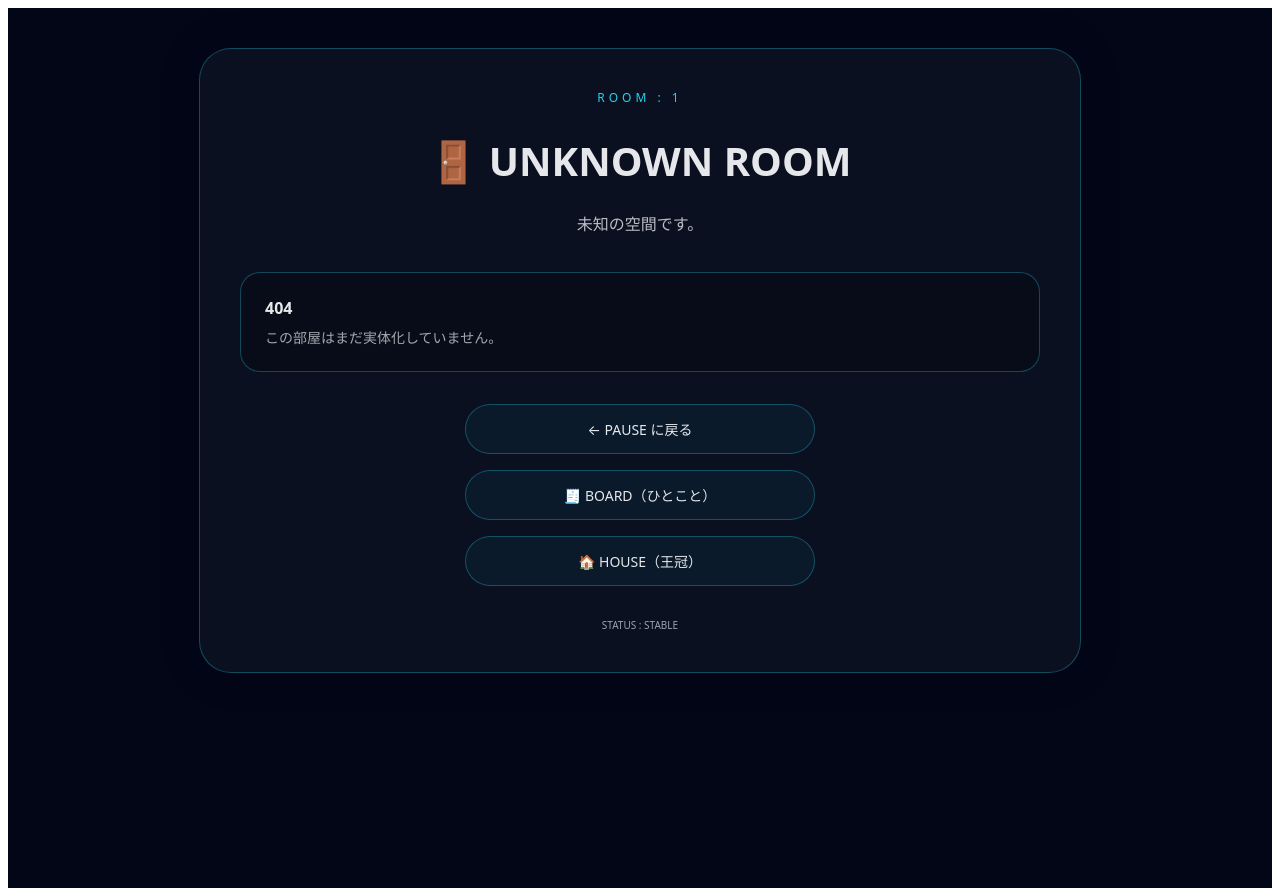
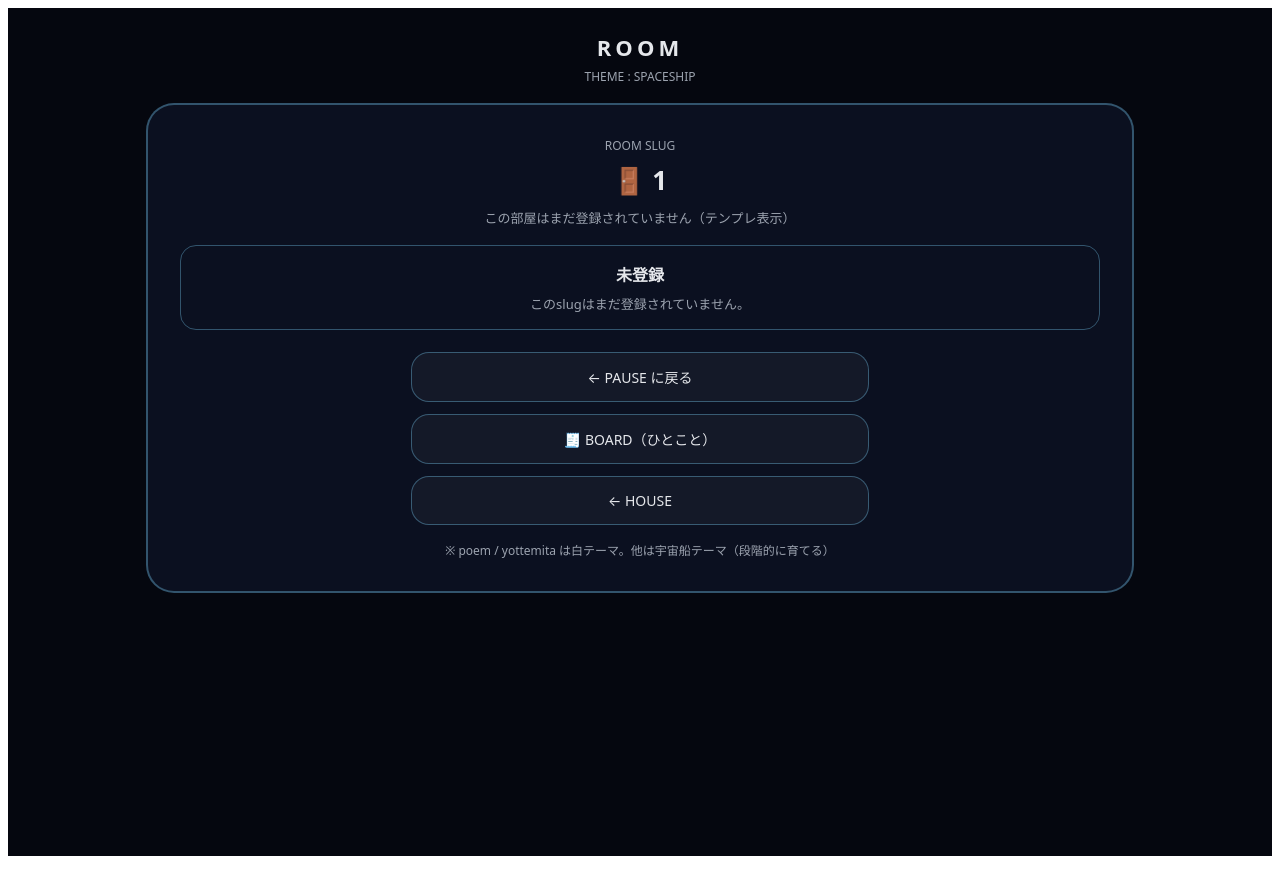
Before and after one commit to kan0601g-maker/pause-pwa, a Next.js app: page /rooms/1 in a window 1280 px wide. Before the commit this address had no page. After the commit the page ends 864 px from the top, so only its background shows below. Built offline with nearby package versions, Linux system fonts and the light colour scheme.

Commit message:
Update page.js

```diff
--- a/app/rooms/[slug]/page.js
+++ b/app/rooms/[slug]/page.js
@@ -1,6 +1,6 @@
 "use client";
 
-import React, { useMemo } from "react";
+import React, { useEffect, useMemo, useState } from "react";
 import Link from "next/link";
 import { useParams } from "next/navigation";
 
@@ -9,116 +9,473 @@ export default function RoomSlugPage() {
   const slug = (params?.slug || "").toString();
 
   const isPoem = slug === "poem";
-  const isManager = slug === "manager";
-  const isYottemita = slug === "yottemita";
+  const isYotte = slug === "yottemita";
 
-  // ========== 共通（宇宙船テーマ） ==========
-  const bg = "#020617";
+  // ========== 共通（宇宙船テーマ：他room用） ==========
+  const bg = "#05070f";
   const card = "#0b1020";
-  const border = "rgba(34,211,238,0.3)";
+  const border = "rgba(125,211,252,0.35)";
   const text = "#e5e7eb";
   const sub = "#9ca3af";
 
-  const shellStyle = {
+  const shell = {
     minHeight: "100vh",
-    background: isPoem ? "#ffffff" : bg,
-    color: isPoem ? "#111111" : text,
-    fontFamily: 'ui-sans-serif, system-ui, -apple-system, sans-serif',
-    padding: "40px 20px",
-    transition: "all 0.5s ease",
+    background: bg,
+    color: text,
+    fontFamily:
+      'ui-sans-serif, system-ui, -apple-system, "Segoe UI", Roboto, Arial',
+    padding: 24,
   };
 
-  const frameStyle = {
-    maxWidth: 800,
+  const frame = {
+    maxWidth: 920,
     margin: "0 auto",
-    borderRadius: 32,
-    border: isPoem ? "1px solid #eee" : `1px solid ${border}`,
-    background: isPoem ? "#fff" : card,
-    padding: "40px",
+    borderRadius: 28,
+    border: `2px solid ${border}`,
+    background: card,
+    padding: 32,
     textAlign: "center",
-    boxShadow: isPoem ? "0 10px 40px rgba(0,0,0,0.02)" : "0 0 40px rgba(0,0,0,0.2)",
   };
 
-  const btnStyle = (type) => ({
-    padding: "14px 24px",
-    borderRadius: 999,
+  const btn = {
+    padding: "14px 18px",
+    borderRadius: 18,
     fontSize: 14,
     cursor: "pointer",
-    border: isPoem ? "1px solid #e5e7eb" : `1px solid ${border}`,
-    background: isPoem ? "#fff" : "rgba(34,211,238,0.05)",
-    color: isPoem ? "#111" : text,
+    border: `1px solid ${border}`,
+    background: "rgba(255,255,255,0.04)",
+    color: text,
     textDecoration: "none",
     display: "inline-flex",
     alignItems: "center",
     justifyContent: "center",
     gap: 8,
-    transition: "all 0.3s ease",
-    width: "100%",
-    maxWidth: 300,
-  });
+  };
 
-  // ========== コンテンツ生成 ==========
-  const roomData = useMemo(() => {
-    if (isPoem) return {
-      title: "ぽえむ（言ってもいいのよ）",
-      lead: ["意味にならなくても、言っていい。", "正しさじゃなくて、ことばのかけらを。", "ここは、静かな言葉の部屋です。"],
-      cardTitle: "準備中",
-      cardBody: "いまは、部屋の空気を整えています。言葉が出ない日でも、大丈夫です。"
+  // ========== 白テーマ（poem / yottemita 用） ==========
+  const whiteShell = {
+    minHeight: "100vh",
+    background: "#ffffff",
+    color: "#111111",
+    fontFamily:
+      'ui-sans-serif, system-ui, -apple-system, "Segoe UI", Roboto, Arial',
+    padding: 24,
+  };
+
+  const whiteWrap = {
+    maxWidth: 860,
+    margin: "0 auto",
+    padding: "24px 18px",
+  };
+
+  const whiteCard = {
+    border: "1px solid #e5e7eb",
+    borderRadius: 12,
+    padding: 18,
+    background: "#ffffff",
+    textAlign: "left",
+  };
+
+  const whiteBtn = {
+    border: "1px solid #e5e7eb",
+    borderRadius: 999,
+    padding: "10px 16px",
+    background: "#ffffff",
+    color: "#111111",
+    textDecoration: "none",
+    display: "inline-flex",
+    alignItems: "center",
+    justifyContent: "center",
+    gap: 8,
+    fontSize: 14,
+    cursor: "pointer",
+  };
+
+  const ghostBtn = {
+    ...whiteBtn,
+    background: "#f9fafb",
+  };
+
+  // ========== poem（白テーマ：入力欄は“何も起きない”） ==========
+  const poemLead = useMemo(
+    () => [
+      "意味にならなくても、言っていい。",
+      "正しさじゃなくて、ことばのかけらを。",
+      "ここは、静かな言葉の部屋です。",
+    ],
+    []
+  );
+
+  if (isPoem) {
+    return (
+      <div style={whiteShell}>
+        <div style={whiteWrap}>
+          <div style={{ textAlign: "left", marginTop: 12 }}>
+            <div style={{ fontSize: 32, fontWeight: 700 }}>
+              ぽえむ（言ってもいいのよ）
+            </div>
+
+            <div style={{ marginTop: 14, lineHeight: 1.9, color: "#374151" }}>
+              {poemLead.map((t, i) => (
+                <div key={i}>{t}</div>
+              ))}
+            </div>
+
+            <div style={{ marginTop: 22, ...whiteCard }}>
+              <div style={{ fontWeight: 700, marginBottom: 10 }}>準備中</div>
+              <div style={{ color: "#374151" }}>
+                いまは、部屋の空気を整えています。
+              </div>
+              <div style={{ marginTop: 8, color: "#374151" }}>
+                言葉が出ない日でも、大丈夫です。
+              </div>
+            </div>
+
+            {/* 何も起きない入力欄（保存なし） */}
+            <div style={{ marginTop: 18, ...whiteCard }}>
+              <div style={{ fontWeight: 700, marginBottom: 10 }}>
+                そっと置いていい場所
+              </div>
+              <div style={{ color: "#6b7280", fontSize: 13, lineHeight: 1.7 }}>
+                ここに書いたものは、保存も送信もしません。<br />
+                ただ置いて、閉じていい。
+              </div>
+
+              <textarea
+                placeholder="（ここに、ことばのかけらを）"
+                rows={6}
+                style={{
+                  marginTop: 12,
+                  width: "100%",
+                  padding: 12,
+                  borderRadius: 10,
+                  border: "1px solid #e5e7eb",
+                  outline: "none",
+                  fontSize: 14,
+                  lineHeight: 1.7,
+                  resize: "vertical",
+                }}
+              />
+            </div>
+
+            <div style={{ marginTop: 18 }}>
+              <Link href="/?view=PAUSE" style={whiteBtn}>
+                入口へ戻る
+              </Link>
+            </div>
+          </div>
+        </div>
+      </div>
+    );
+  }
+
+  // ========== yottemita（白テーマ：ここは“完成”＝ひとこと保存） ==========
+  const YOTTE_KEY = "PAUSE_YOTTE_POSTS_V1";
+
+  const yotteLead = useMemo(
+    () => [
+      "とりあえず、よってみたで大丈夫。",
+      "書いてもいいし、書かなくてもいい。",
+      "ここは「ひとり言」のための部屋です。",
+    ],
+    []
+  );
+
+  const [yotteText, setYotteText] = useState("");
+  const [yottePosts, setYottePosts] = useState([]);
+
+  // localStorage 読み込み
+  useEffect(() => {
+    if (!isYotte) return;
+    try {
+      const raw = localStorage.getItem(YOTTE_KEY);
+      const arr = raw ? JSON.parse(raw) : [];
+      if (Array.isArray(arr)) setYottePosts(arr);
+    } catch {
+      setYottePosts([]);
+    }
+  }, [isYotte]);
+
+  // localStorage 保存
+  function saveYotte(next) {
+    setYottePosts(next);
+    try {
+      localStorage.setItem(YOTTE_KEY, JSON.stringify(next));
+    } catch {}
+  }
+
+  function addYotte() {
+    const t = (yotteText || "").trim();
+    if (!t) return;
+    const item = {
+      id: `${Date.now()}_${Math.random().toString(16).slice(2)}`,
+      text: t,
+      ts: Date.now(),
     };
-    if (isManager) return {
-      title: "MANAGER'S DECK",
-      icon: "🧑‍✈️",
-      lead: ["ヌールマーケットの深淵へようこそ。", "ここはオーナーの視点が集まる場所。", "少しだけ、肩の荷を置いていってください。"],
-      cardTitle: "管理人の手記",
-      cardBody: "マーケットの運営状況は良好です。宇宙船のエンジン音を聞きながら、次の作戦を練っています。"
-    };
-    if (isYottemita) return {
-      title: "YOTTE MITA",
-      icon: "🧱",
-      lead: ["ふらっと立ち寄る、レンガの温もり。", "何があるわけじゃないけれど、", "ここに居るだけでいい場所です。"],
-      cardTitle: "部屋の様子",
-      cardBody: "壁のレンガを一つずつ積み上げています。まだ隙間風が入るけれど、それもまた一興。"
-    };
-    return { title: "UNKNOWN ROOM", icon: "🚪", lead: ["未知の空間です。"], cardTitle: "404", cardBody: "この部屋はまだ実体化していません。" };
-  }, [isPoem, isManager, isYottemita]);
+    const next = [item, ...yottePosts].slice(0, 200); // 念のため上限
+    saveYotte(next);
+    setYotteText("");
+  }
+
+  function removeYotte(id) {
+    const next = yottePosts.filter((p) => p.id !== id);
+    saveYotte(next);
+  }
+
+  function clearAllYotte() {
+    saveYotte([]);
+  }
+
+  function formatTs(ts) {
+    try {
+      const d = new Date(ts);
+      const yyyy = d.getFullYear();
+      const mm = String(d.getMonth() + 1).padStart(2, "0");
+      const dd = String(d.getDate()).padStart(2, "0");
+      const hh = String(d.getHours()).padStart(2, "0");
+      const mi = String(d.getMinutes()).padStart(2, "0");
+      return `${yyyy}/${mm}/${dd} ${hh}:${mi}`;
+    } catch {
+      return "";
+    }
+  }
+
+  if (isYotte) {
+    return (
+      <div style={whiteShell}>
+        <div style={whiteWrap}>
+          <div style={{ textAlign: "left", marginTop: 12 }}>
+            <div style={{ fontSize: 32, fontWeight: 700 }}>よってみた</div>
+
+            <div style={{ marginTop: 14, lineHeight: 1.9, color: "#374151" }}>
+              {yotteLead.map((t, i) => (
+                <div key={i}>{t}</div>
+              ))}
+            </div>
+
+            {/* 入力 */}
+            <div style={{ marginTop: 22, ...whiteCard }}>
+              <div style={{ fontWeight: 700, marginBottom: 10 }}>
+                ひとこと（端末内保存）
+              </div>
+
+              <textarea
+                value={yotteText}
+                onChange={(e) => setYotteText(e.target.value)}
+                placeholder="（今の気持ちを、短く）"
+                rows={3}
+                style={{
+                  width: "100%",
+                  padding: 12,
+                  borderRadius: 10,
+                  border: "1px solid #e5e7eb",
+                  outline: "none",
+                  fontSize: 14,
+                  lineHeight: 1.7,
+                  resize: "vertical",
+                }}
+              />
+
+              <div
+                style={{
+                  marginTop: 12,
+                  display: "flex",
+                  gap: 10,
+                  alignItems: "center",
+                  flexWrap: "wrap",
+                }}
+              >
+                <button
+                  onClick={addYotte}
+                  style={{
+                    ...whiteBtn,
+                    borderColor: "#111827",
+                    background: "#111827",
+                    color: "#ffffff",
+                  }}
+                >
+                  置く
+                </button>
+
+                <button
+                  onClick={() => setYotteText("")}
+                  style={ghostBtn}
+                  title="入力欄をクリア"
+                >
+                  クリア
+                </button>
+
+                <div style={{ marginLeft: "auto", color: "#6b7280", fontSize: 12 }}>
+                  {yottePosts.length} 件
+                </div>
+              </div>
+
+              <div style={{ marginTop: 10, color: "#6b7280", fontSize: 12 }}>
+                ※ 保存はこの端末のみ（サーバ送信なし）
+              </div>
+            </div>
+
+            {/* 一覧 */}
+            <div style={{ marginTop: 18, ...whiteCard }}>
+              <div style={{ display: "flex", alignItems: "center", gap: 10 }}>
+                <div style={{ fontWeight: 700 }}>ログ</div>
+                <button
+                  onClick={clearAllYotte}
+                  style={{ ...ghostBtn, marginLeft: "auto" }}
+                  title="全部消す（端末内だけ）"
+                >
+                  全削除
+                </button>
+              </div>
+
+              {yottePosts.length === 0 ? (
+                <div style={{ marginTop: 12, color: "#6b7280", fontSize: 13 }}>
+                  まだ何もありません。最初の「ひとこと」を置いてもいい。
+                </div>
+              ) : (
+                <div style={{ marginTop: 12, display: "grid", gap: 10 }}>
+                  {yottePosts.map((p) => (
+                    <div
+                      key={p.id}
+                      style={{
+                        border: "1px solid #e5e7eb",
+                        borderRadius: 12,
+                        padding: 12,
+                        background: "#ffffff",
+                      }}
+                    >
+                      <div
+                        style={{
+                          display: "flex",
+                          alignItems: "center",
+                          gap: 10,
+                          marginBottom: 6,
+                        }}
+                      >
+                        <div style={{ color: "#6b7280", fontSize: 12 }}>
+                          {formatTs(p.ts)}
+                        </div>
+                        <button
+                          onClick={() => removeYotte(p.id)}
+                          style={{
+                            marginLeft: "auto",
+                            border: "1px solid #e5e7eb",
+                            background: "#ffffff",
+                            borderRadius: 999,
+                            padding: "6px 10px",
+                            cursor: "pointer",
+                            fontSize: 12,
+                            color: "#111111",
+                          }}
+                        >
+                          削除
+                        </button>
+                      </div>
+                      <div style={{ whiteSpace: "pre-wrap", lineHeight: 1.7 }}>
+                        {p.text}
+                      </div>
+                    </div>
+                  ))}
+                </div>
+              )}
+            </div>
+
+            {/* 戻る */}
+            <div style={{ marginTop: 18, display: "flex", gap: 10, flexWrap: "wrap" }}>
+              <Link href="/?view=PAUSE" style={whiteBtn}>
+                入口へ戻る
+              </Link>
+              <Link href="/board" style={ghostBtn}>
+                🧾 BOARDへ
+              </Link>
+            </div>
+          </div>
+        </div>
+      </div>
+    );
+  }
+
+  // ========== その他rooms（宇宙船テンプレ） ==========
+  const allowed = new Set(["yottemita", "poem", "manager"]);
+  const known = allowed.has(slug);
+
+  const iconMap = { manager: "🧑‍✈️" };
+  const titleMap = { manager: "MANAGER" };
+
+  const lead = known
+    ? "準備中（テンプレ表示）"
+    : "この部屋はまだ登録されていません（テンプレ表示）";
+
+  const cardTitle = known ? "準備中" : "未登録";
+  const cardBody = known
+    ? ["いまは、部屋を準備しています。"]
+    : ["このslugはまだ登録されていません。"];
 
   return (
-    <div style={shellStyle}>
-      <div style={frameStyle}>
-        {!isPoem && <div style={{ fontSize: 12, color: "#22d3ee", letterSpacing: 4, marginBottom: 16 }}>ROOM : {slug.toUpperCase()}</div>}
+    <div style={shell}>
+      <div style={{ textAlign: "center", marginBottom: 18 }}>
+        <div style={{ fontSize: 22, letterSpacing: 4, fontWeight: 700 }}>
+          ROOM
+        </div>
+        <div style={{ fontSize: 12, color: sub, marginTop: 6 }}>
+          THEME : SPACESHIP
+        </div>
+      </div>
 
-        <h1 style={{ fontSize: isPoem ? 32 : 40, fontWeight: 700, marginBottom: 20 }}>
-          {isPoem ? "" : roomData.icon} {roomData.title}
-        </h1>
+      <div style={frame}>
+        <div style={{ fontSize: 12, color: sub }}>ROOM SLUG</div>
 
-        <div style={{ marginBottom: 32, lineHeight: 2, opacity: 0.8 }}>
-          {roomData.lead.map((t, i) => <div key={i}>{t}</div>)}
+        <div style={{ marginTop: 8, fontSize: 26, fontWeight: 700 }}>
+          {known
+            ? `${iconMap[slug] || "🚪"} ${titleMap[slug] || slug}`
+            : `🚪 ${slug || "(empty)"}`}
         </div>
 
-        <div style={{ marginBottom: 32, padding: 24, borderRadius: 20, background: isPoem ? "#f9fafb" : "rgba(0,0,0,0.2)", border: isPoem ? "none" : `1px solid ${border}`, textAlign: "left" }}>
-          <div style={{ fontWeight: 700, marginBottom: 8, fontSize: 16 }}>{roomData.cardTitle}</div>
-          <div style={{ fontSize: 14, opacity: 0.7 }}>{roomData.cardBody}</div>
+        <div style={{ marginTop: 10, color: sub, fontSize: 13 }}>{lead}</div>
+
+        <div
+          style={{
+            marginTop: 18,
+            border: `1px solid ${border}`,
+            borderRadius: 16,
+            padding: 16,
+          }}
+        >
+          <div style={{ fontWeight: 700, marginBottom: 8 }}>{cardTitle}</div>
+          {cardBody.map((t, i) => (
+            <div
+              key={i}
+              style={{ marginTop: i ? 6 : 0, color: sub, fontSize: 13 }}
+            >
+              {t}
+            </div>
+          ))}
         </div>
 
-        {isPoem && (
-          <div style={{ marginBottom: 32, textAlign: "left" }}>
-            <div style={{ fontWeight: 700, marginBottom: 12 }}>そっと置いていい場所</div>
-            <textarea
-              placeholder="（ここに、ことばのかけらを）"
-              rows={6}
-              style={{ width: "100%", padding: 20, borderRadius: 16, border: "1px solid #e5e7eb", outline: "none", fontSize: 15, lineHeight: 1.8, resize: "none" }}
-            />
-            <div style={{ marginTop: 12, color: "#9ca3af", fontSize: 12 }}>※ここに書いたものは、保存も送信もしません。ただ置いて、閉じていい。</div>
-          </div>
-        )}
+        <div
+          style={{
+            marginTop: 22,
+            display: "grid",
+            gap: 12,
+            justifyItems: "center",
+          }}
+        >
+          <Link href="/?view=PAUSE" style={{ ...btn, width: "min(420px, 100%)" }}>
+            ← PAUSE に戻る
+          </Link>
 
-        <div style={{ display: "flex", flexDirection: "column", alignItems: "center", gap: 16 }}>
-          <Link href="/?view=PAUSE" style={btnStyle()}>← PAUSE に戻る</Link>
-          <Link href="/board" style={btnStyle()}>🧾 BOARD（ひとこと）</Link>
-          <Link href="/" style={btnStyle()}>🏠 HOUSE（王冠）</Link>
+          <Link href="/board" style={{ ...btn, width: "min(420px, 100%)" }}>
+            🧾 BOARD（ひとこと）
+          </Link>
+
+          <Link href="/" style={{ ...btn, width: "min(420px, 100%)" }}>
+            ← HOUSE
+          </Link>
         </div>
 
-        {!isPoem && <div style={{ marginTop: 32, fontSize: 10, color: sub }}>STATUS : {isManager ? "OWNER AUTHORIZED" : "STABLE"}</div>}
+        <div style={{ marginTop: 16, color: sub, fontSize: 12 }}>
+          ※ poem / yottemita は白テーマ。他は宇宙船テーマ（段階的に育てる）
+        </div>
       </div>
     </div>
   );
```
